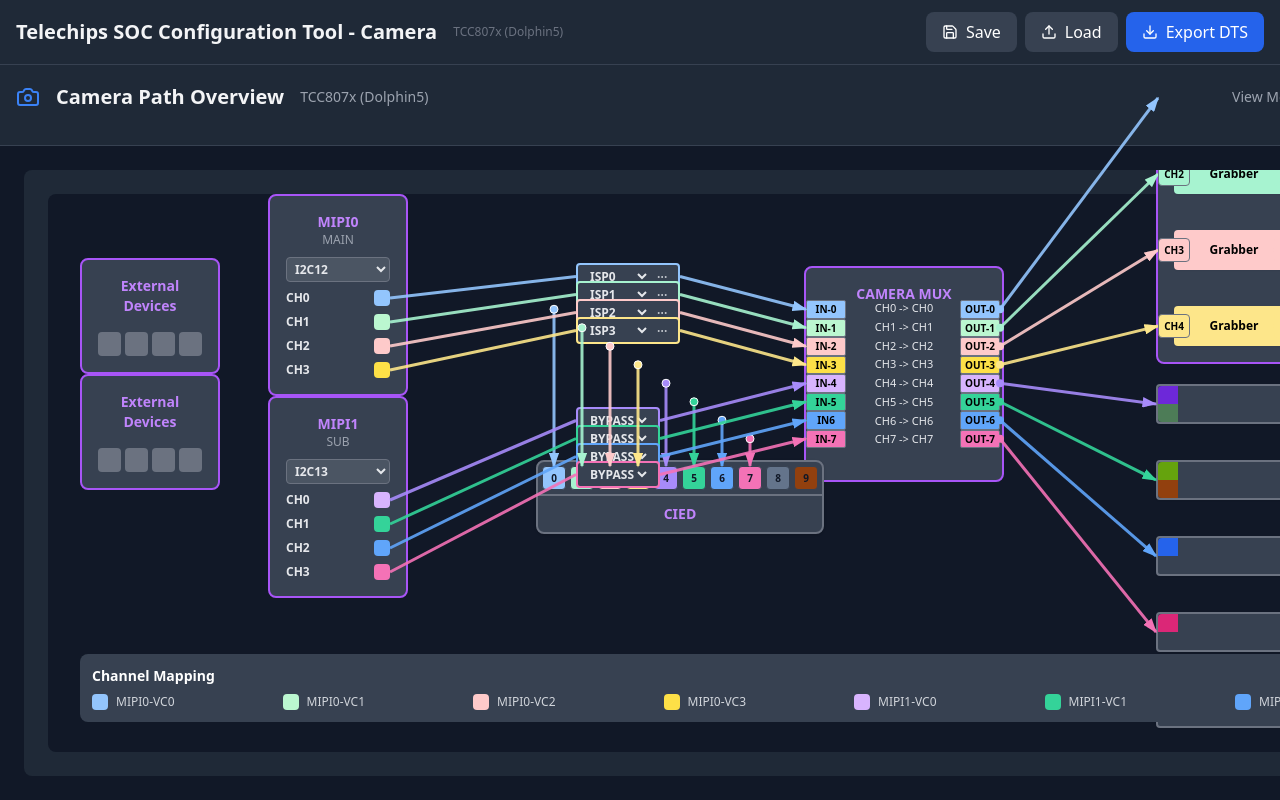
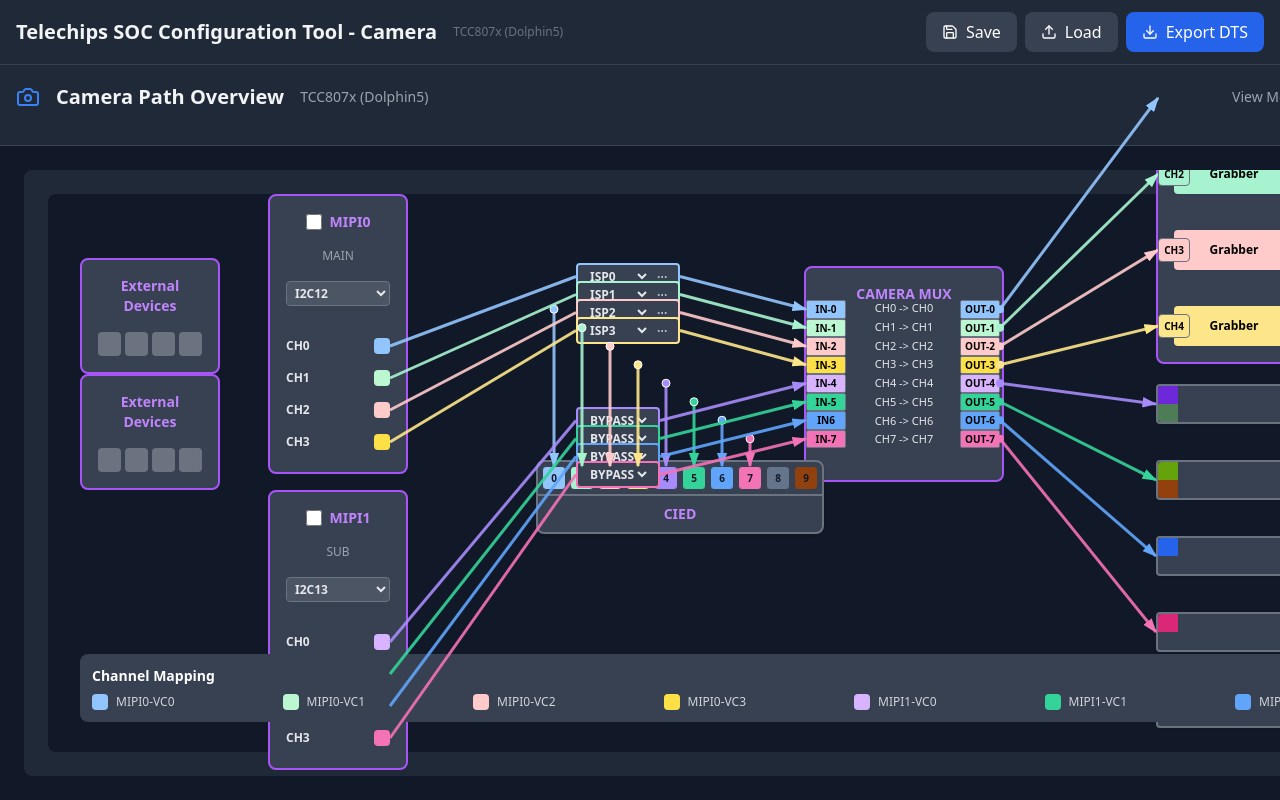
Before and after one commit to huconn/tcc-sc-cam, a React (Vite) app: page / in a window 1280 px wide. Built offline with nearby package versions, Linux system fonts and the light colour scheme.

Commit message:
Increase MIPI spacing: MIPI title to MAIN/SUB gap and I2C to CH0 gap doubled

```diff
--- a/src/components/Overview/MainCoreViewHorizontal.tsx
+++ b/src/components/Overview/MainCoreViewHorizontal.tsx
@@ -635,13 +635,16 @@
                 <span className="absolute -top-3 -left-3 bg-green-600 text-white text-[10px] px-1.5 py-0.5 rounded">3</span>
               )}
               <div style={{ height: '20%' }} />
-              <div className="flex flex-col justify-between flex-1">
+              <div className="flex flex-col justify-start flex-1">
               {shouldShowMipi0 && (
-                  <div className="bg-gray-700 border-2 border-purple-500 rounded-lg p-4 w-[140px] relative" id="mipi0-block">
+                  <div className="bg-gray-700 border-2 border-purple-500 rounded-lg p-4 w-[140px] relative mb-4" id="mipi0-block" style={{ minHeight: '280px' }}>
+                    <div className="flex items-center justify-center mb-4">
+                      <input type="checkbox" className="mr-2 w-4 h-4 text-purple-600 bg-gray-100 border-gray-300 rounded focus:ring-purple-500 focus:ring-2" />
                       <div className="text-center font-semibold text-sm text-purple-400">MIPI0</div>
-                    <div className="text-center text-xs text-gray-400 mb-2">MAIN</div>
+                    </div>
+                    <div className="text-center text-xs text-gray-400 mb-4">MAIN</div>
                     <select
-                      className="w-full text-xs bg-gray-600 text-gray-200 border border-gray-500 rounded px-1 py-0.5 mb-2 font-bold"
+                      className="w-full text-xs bg-gray-600 text-gray-200 border border-gray-500 rounded px-1 py-0.5 mb-8 font-bold"
                       value={i2cMain}
                       onChange={(e) => setI2cMain(parseInt(e.target.value))}
                     >
@@ -651,7 +654,7 @@
                         </option>
                       ))}
                     </select>
-                    <div className="space-y-2">
+                    <div className="space-y-4">
                       {[0, 1, 2, 3].map(i => (
                         <div key={i} className="flex items-center justify-between" data-channel={`mipi0-${i}`}>
                           <span className="text-xs font-bold text-gray-200">CH{i}</span>
@@ -668,11 +671,14 @@
               )}
 
               {shouldShowMipi1 && (
-                  <div className="bg-gray-700 border-2 border-purple-500 rounded-lg p-4 w-[140px] relative" id="mipi1-block">
+                  <div className="bg-gray-700 border-2 border-purple-500 rounded-lg p-4 w-[140px] relative mt-auto" id="mipi1-block" style={{ minHeight: '280px' }}>
+                    <div className="flex items-center justify-center mb-4">
+                      <input type="checkbox" className="mr-2 w-4 h-4 text-purple-600 bg-gray-100 border-gray-300 rounded focus:ring-purple-500 focus:ring-2" />
                       <div className="text-center font-semibold text-sm text-purple-400">MIPI1</div>
-                    <div className="text-center text-xs text-gray-400 mb-2">SUB</div>
+                    </div>
+                    <div className="text-center text-xs text-gray-400 mb-4">SUB</div>
                     <select
-                      className="w-full text-xs bg-gray-600 text-gray-200 border border-gray-500 rounded px-1 py-0.5 mb-2 font-bold"
+                      className="w-full text-xs bg-gray-600 text-gray-200 border border-gray-500 rounded px-1 py-0.5 mb-8 font-bold"
                       value={i2cSub}
                       onChange={(e) => setI2cSub(parseInt(e.target.value))}
                     >
@@ -682,7 +688,7 @@
                         </option>
                       ))}
                     </select>
-                    <div className="space-y-2">
+                    <div className="space-y-4">
                       {[0, 1, 2, 3].map(i => (
                         <div key={i} className="flex items-center justify-between" data-channel={`mipi1-${i}`}>
                           <span className="text-xs font-bold text-gray-200">CH{i}</span>
```
Lines whose indentation alone changed are shown as unchanged.
